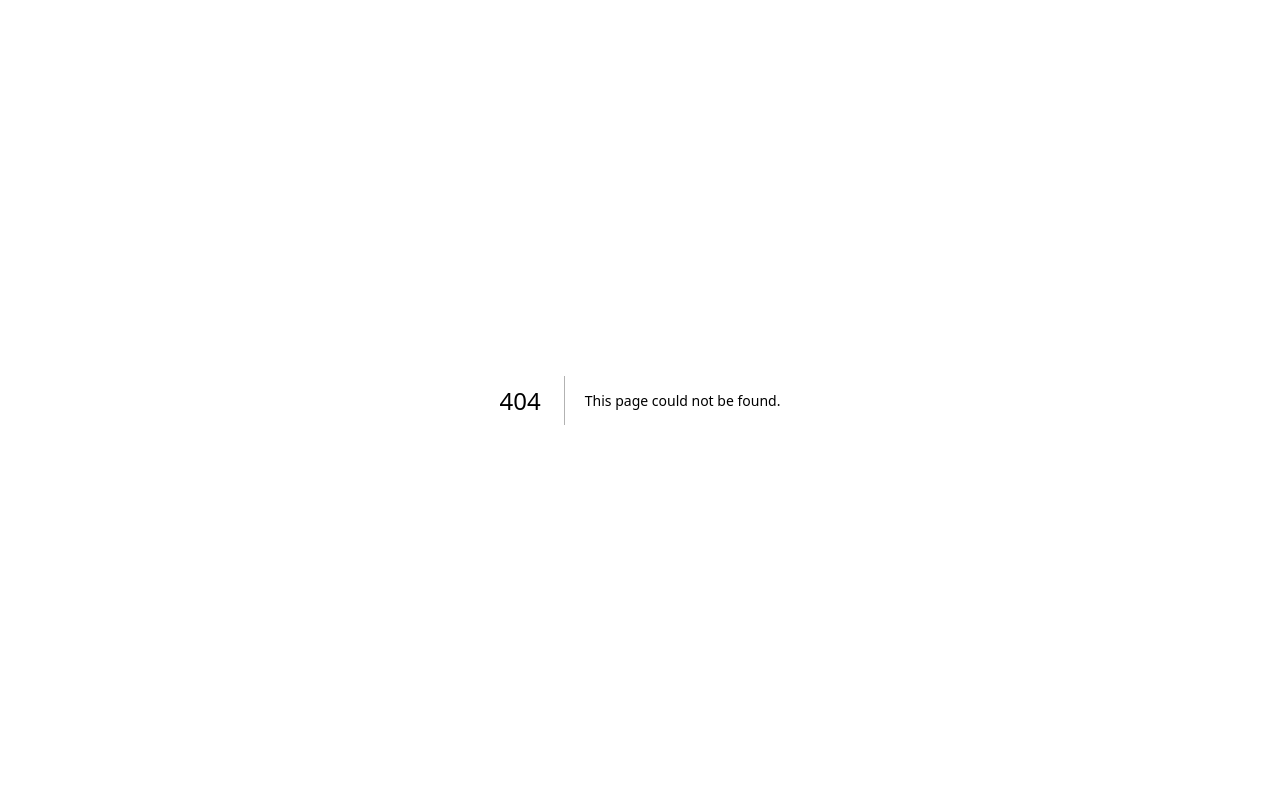
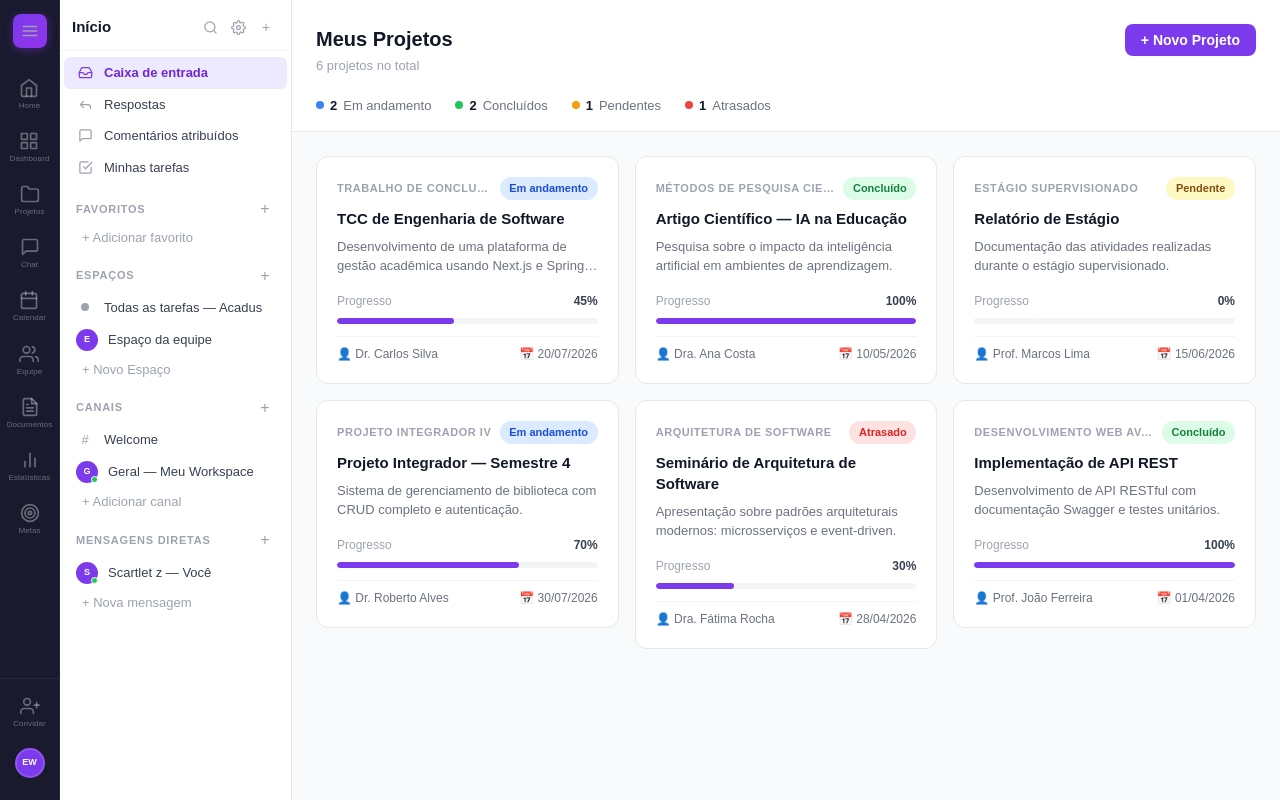
Before and after one commit to Ennzzo/acadus, a Next.js app in the folder src/front/: page /projetos in a window 1280 px wide. Before the commit this address had no page. Built offline with nearby package versions, Linux system fonts and the light colour scheme.

Commit message:
feat: criar listagem de projetos com cards e estatísticas

```diff
--- /dev/null
+++ b/src/front/app/(private)/(default)/projetos/page.tsx
@@ -0,0 +1,15 @@
+import { projetosMock } from "@/data/mocks/projetos";
+import ProjectsHeader from "@/components/projetos/ProjectsHeader";
+import ProjectList from "@/components/projetos/ProjectList";
+import styles from "./styles.module.css";
+
+export default function ProjetosPage() {
+  return (
+    <div className={styles.page}>
+      <ProjectsHeader total={projetosMock.length} />
+      <div className={styles.content}>
+        <ProjectList projetos={projetosMock} />
+      </div>
+    </div>
+  );
+}
--- /dev/null
+++ b/src/front/app/(private)/(default)/projetos/styles.module.css
@@ -0,0 +1,12 @@
+.page {
+  flex: 1;
+  display: flex;
+  flex-direction: column;
+  background: #f9fafb;
+  overflow-y: auto;
+}
+
+.content {
+  padding: 1.5rem;
+  flex: 1;
+}
--- /dev/null
+++ b/src/front/components/projetos/ProjectCard.module.css
@@ -0,0 +1,126 @@
+.card {
+  display: flex;
+  flex-direction: column;
+  justify-content: space-between;
+  background: #ffffff;
+  border: 1px solid #e5e7eb;
+  border-radius: 0.75rem;
+  padding: 1.25rem;
+  text-decoration: none;
+  color: inherit;
+  transition: box-shadow 0.15s, border-color 0.15s;
+  min-height: 13rem;
+}
+
+.card:hover {
+  border-color: #a78bfa;
+  box-shadow: 0 4px 16px rgba(124, 58, 237, 0.08);
+}
+
+/* ── Top ───────────────────────────────────────── */
+.top {
+  display: flex;
+  flex-direction: column;
+  gap: 0.5rem;
+  margin-bottom: 1rem;
+}
+
+.meta {
+  display: flex;
+  align-items: center;
+  justify-content: space-between;
+  gap: 0.5rem;
+}
+
+.disciplina {
+  font-size: 0.6875rem;
+  font-weight: 600;
+  text-transform: uppercase;
+  letter-spacing: 0.05em;
+  color: #9ca3af;
+  overflow: hidden;
+  text-overflow: ellipsis;
+  white-space: nowrap;
+}
+
+.status {
+  display: inline-block;
+  padding: 0.2rem 0.6rem;
+  border-radius: 9999px;
+  font-size: 0.6875rem;
+  font-weight: 600;
+  flex-shrink: 0;
+}
+
+.statusBlue   { background: #dbeafe; color: #1d4ed8; }
+.statusGreen  { background: #dcfce7; color: #15803d; }
+.statusYellow { background: #fef9c3; color: #854d0e; }
+.statusRed    { background: #fee2e2; color: #dc2626; }
+
+.nome {
+  font-size: 0.9375rem;
+  font-weight: 700;
+  color: #111827;
+  line-height: 1.4;
+}
+
+.descricao {
+  font-size: 0.8125rem;
+  color: #6b7280;
+  line-height: 1.5;
+  overflow: hidden;
+  display: -webkit-box;
+  -webkit-line-clamp: 2;
+  -webkit-box-orient: vertical;
+}
+
+/* ── Bottom ────────────────────────────────────── */
+.bottom {
+  display: flex;
+  flex-direction: column;
+  gap: 0.5rem;
+}
+
+.progressRow {
+  display: flex;
+  justify-content: space-between;
+}
+
+.progressLabel {
+  font-size: 0.75rem;
+  color: #9ca3af;
+}
+
+.progressValue {
+  font-size: 0.75rem;
+  font-weight: 600;
+  color: #374151;
+}
+
+.progressBar {
+  height: 0.375rem;
+  background: #f3f4f6;
+  border-radius: 9999px;
+  overflow: hidden;
+}
+
+.progressFill {
+  height: 100%;
+  background: #7c3aed;
+  border-radius: 9999px;
+  transition: width 0.3s;
+}
+
+.footer {
+  display: flex;
+  justify-content: space-between;
+  margin-top: 0.25rem;
+  padding-top: 0.5rem;
+  border-top: 1px solid #f3f4f6;
+}
+
+.professor,
+.prazo {
+  font-size: 0.75rem;
+  color: #6b7280;
+}
--- /dev/null
+++ b/src/front/components/projetos/ProjectCard.tsx
@@ -0,0 +1,60 @@
+import Link from "next/link";
+import { Projeto, StatusProjeto } from "@/types/projeto";
+import styles from "./ProjectCard.module.css";
+
+interface ProjectCardProps {
+  projeto: Projeto;
+}
+
+const statusLabel: Record<StatusProjeto, string> = {
+  EM_ANDAMENTO: "Em andamento",
+  CONCLUIDO: "Concluído",
+  PENDENTE: "Pendente",
+  ATRASADO: "Atrasado",
+};
+
+const statusClass: Record<StatusProjeto, string> = {
+  EM_ANDAMENTO: styles.statusBlue,
+  CONCLUIDO: styles.statusGreen,
+  PENDENTE: styles.statusYellow,
+  ATRASADO: styles.statusRed,
+};
+
+function formatDate(iso: string): string {
+  const [year, month, day] = iso.split("-");
+  return `${day}/${month}/${year}`;
+}
+
+export default function ProjectCard({ projeto }: ProjectCardProps) {
+  return (
+    <Link href={`/projetos/${projeto.id}`} className={styles.card}>
+      <div className={styles.top}>
+        <div className={styles.meta}>
+          <span className={styles.disciplina}>{projeto.disciplina}</span>
+          <span className={`${styles.status} ${statusClass[projeto.status]}`}>
+            {statusLabel[projeto.status]}
+          </span>
+        </div>
+        <h3 className={styles.nome}>{projeto.nome}</h3>
+        <p className={styles.descricao}>{projeto.descricao}</p>
+      </div>
+
+      <div className={styles.bottom}>
+        <div className={styles.progressRow}>
+          <span className={styles.progressLabel}>Progresso</span>
+          <span className={styles.progressValue}>{projeto.progresso}%</span>
+        </div>
+        <div className={styles.progressBar}>
+          <div
+            className={styles.progressFill}
+            style={{ width: `${projeto.progresso}%` }}
+          />
+        </div>
+        <div className={styles.footer}>
+          <span className={styles.professor}>👤 {projeto.professor}</span>
+          <span className={styles.prazo}>📅 {formatDate(projeto.dataEntrega)}</span>
+        </div>
+      </div>
+    </Link>
+  );
+}
--- /dev/null
+++ b/src/front/components/projetos/ProjectList.module.css
@@ -0,0 +1,18 @@
+.grid {
+  list-style: none;
+  padding: 0;
+  margin: 0;
+  display: grid;
+  grid-template-columns: repeat(auto-fill, minmax(18rem, 1fr));
+  gap: 1rem;
+}
+
+.empty {
+  padding: 3rem;
+  text-align: center;
+}
+
+.emptyText {
+  color: #9ca3af;
+  font-size: 0.9375rem;
+}
--- /dev/null
+++ b/src/front/components/projetos/ProjectList.tsx
@@ -0,0 +1,27 @@
+import { Projeto } from "@/types/projeto";
+import ProjectCard from "./ProjectCard";
+import styles from "./ProjectList.module.css";
+
+interface ProjectListProps {
+  projetos: Projeto[];
+}
+
+export default function ProjectList({ projetos }: ProjectListProps) {
+  if (projetos.length === 0) {
+    return (
+      <div className={styles.empty}>
+        <p className={styles.emptyText}>Nenhum projeto encontrado.</p>
+      </div>
+    );
+  }
+
+  return (
+    <ul className={styles.grid}>
+      {projetos.map((projeto) => (
+        <li key={projeto.id}>
+          <ProjectCard projeto={projeto} />
+        </li>
+      ))}
+    </ul>
+  );
+}
--- /dev/null
+++ b/src/front/components/projetos/ProjectsHeader.module.css
@@ -0,0 +1,76 @@
+.header {
+  padding: 1.5rem 1.5rem 0;
+  border-bottom: 1px solid #e5e7eb;
+  background: #ffffff;
+  flex-shrink: 0;
+}
+
+.titleRow {
+  display: flex;
+  align-items: flex-start;
+  justify-content: space-between;
+  margin-bottom: 1.25rem;
+}
+
+.title {
+  font-size: 1.25rem;
+  font-weight: 700;
+  color: #111827;
+  margin-bottom: 0.125rem;
+}
+
+.subtitle {
+  font-size: 0.8125rem;
+  color: #9ca3af;
+}
+
+.newBtn {
+  padding: 0.5rem 1rem;
+  border-radius: 0.5rem;
+  background: #7c3aed;
+  color: #ffffff;
+  font-size: 0.875rem;
+  font-weight: 600;
+  border: none;
+  cursor: pointer;
+  transition: background 0.15s;
+  white-space: nowrap;
+}
+
+.newBtn:hover {
+  background: #6d28d9;
+}
+
+.stats {
+  display: flex;
+  gap: 1.5rem;
+  padding-bottom: 1rem;
+}
+
+.stat {
+  display: flex;
+  align-items: center;
+  gap: 0.375rem;
+  font-size: 0.8125rem;
+}
+
+.dot {
+  width: 0.5rem;
+  height: 0.5rem;
+  border-radius: 9999px;
+  flex-shrink: 0;
+}
+
+.dotBlue   { background: #3b82f6; }
+.dotGreen  { background: #22c55e; }
+.dotYellow { background: #f59e0b; }
+.dotRed    { background: #ef4444; }
+
+.statValue {
+  font-weight: 700;
+  color: #111827;
+}
+
+.statLabel {
+  color: #6b7280;
+}
--- /dev/null
+++ b/src/front/components/projetos/ProjectsHeader.tsx
@@ -0,0 +1,35 @@
+import styles from "./ProjectsHeader.module.css";
+
+interface ProjectsHeaderProps {
+  total: number;
+}
+
+const stats = [
+  { label: "Em andamento", value: 2, color: styles.dotBlue },
+  { label: "Concluídos", value: 2, color: styles.dotGreen },
+  { label: "Pendentes", value: 1, color: styles.dotYellow },
+  { label: "Atrasados", value: 1, color: styles.dotRed },
+];
+
+export default function ProjectsHeader({ total }: ProjectsHeaderProps) {
+  return (
+    <div className={styles.header}>
+      <div className={styles.titleRow}>
+        <div>
+          <h1 className={styles.title}>Meus Projetos</h1>
+          <p className={styles.subtitle}>{total} projetos no total</p>
+        </div>
+        <button className={styles.newBtn}>+ Novo Projeto</button>
+      </div>
+      <div className={styles.stats}>
+        {stats.map(({ label, value, color }) => (
+          <div key={label} className={styles.stat}>
+            <span className={`${styles.dot} ${color}`} />
+            <span className={styles.statValue}>{value}</span>
+            <span className={styles.statLabel}>{label}</span>
+          </div>
+        ))}
+      </div>
+    </div>
+  );
+}
```
